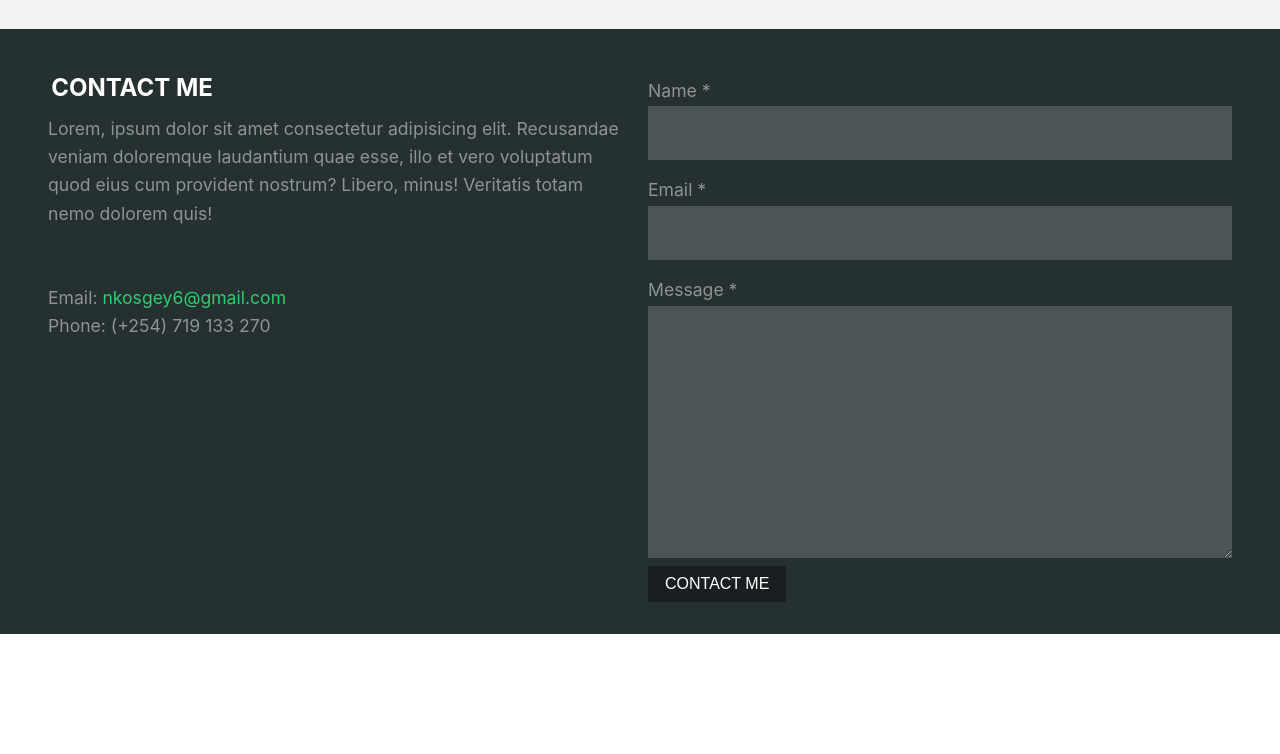
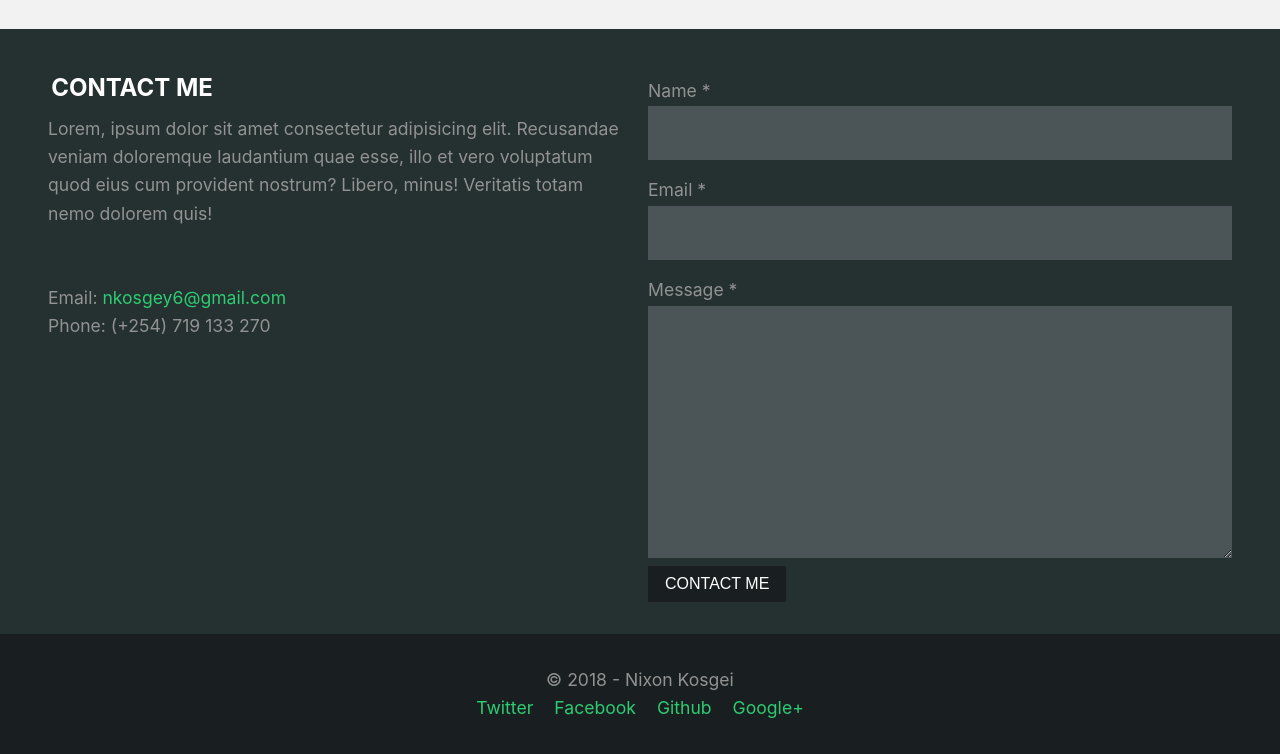
Before and after one commit to nickhq/portfolio, a website: page src/index.html in a window 1280 px wide. Shown: the part 4326-5080 px from the top of the page. Before the commit the page ends 4960 px from the top, so only its background shows below. Drawn offline with Linux system fonts and the light colour scheme; files whose address does not match are found by name.

Commit message:
added the page footer

```diff
--- a/src/index.html
+++ b/src/index.html
@@ -407,7 +407,15 @@
       </div>
     </section>
   </main>
-  <footer></footer>
+  <footer class="footer">
+    <p class="content">&copy; 2018 - Nixon Kosgei</p>
+    <p class="icons">
+      <a href="#">Twitter</a>
+      <a href="#">Facebook</a>
+      <a href="#">Github</a>
+      <a href="#">Google+</a>
+    </p>
+  </footer>
 
   <!-- build:js -->
   <script src="build/js/main.js"></script>
--- /dev/null
+++ b/src/scss/includes/_footer.scss
@@ -0,0 +1,11 @@
+.footer{
+    background-color: #191f21;
+    padding: 2rem 1rem;
+    text-align: center;
+
+    .icons{
+       a{
+        margin: 0.2rem 0.5rem;
+       }
+    }
+}
--- a/src/scss/styles.scss
+++ b/src/scss/styles.scss
@@ -13,3 +13,4 @@
 @import "includes/education";
 @import "includes/portfolio";
 @import "includes/contact";
+@import "includes/footer";
```
Also changed, not shown: index.html (+1 -1 lines), dist/css/styles.min.css, src/build/css/styles.css.
